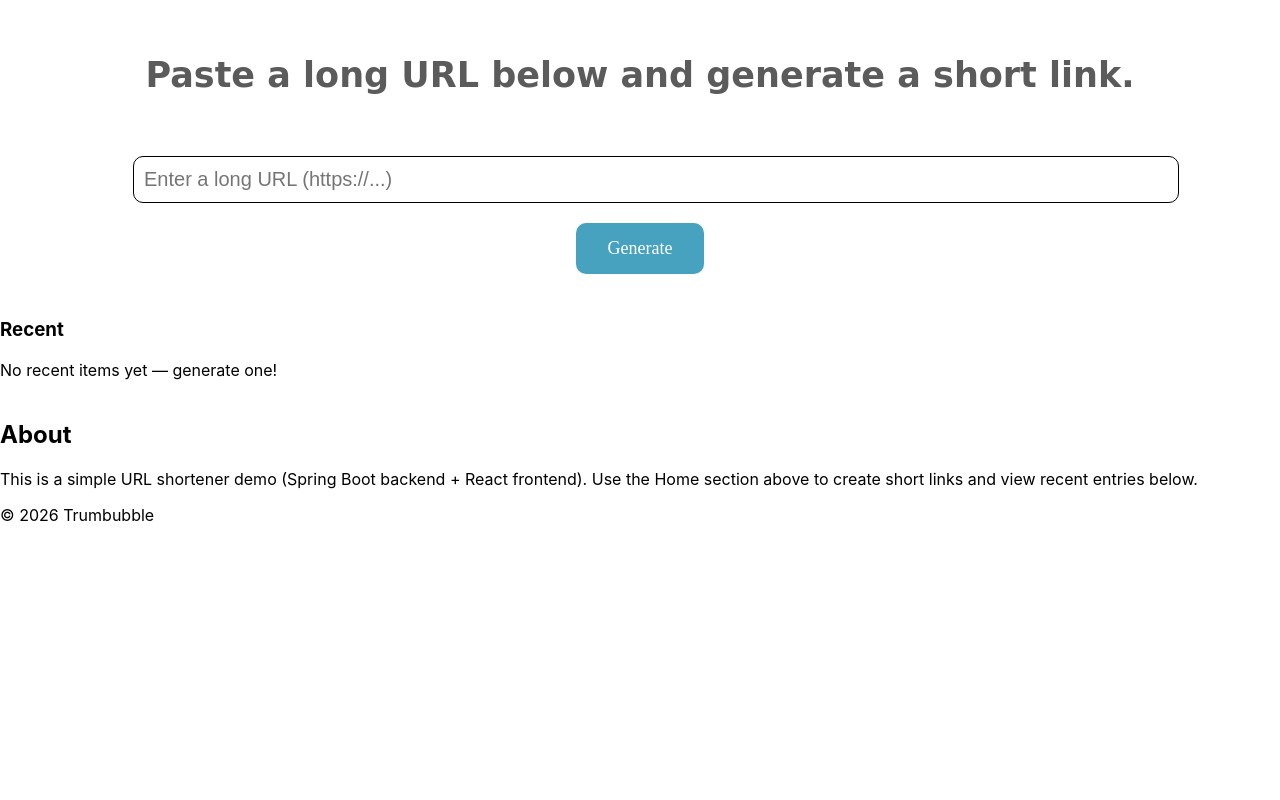
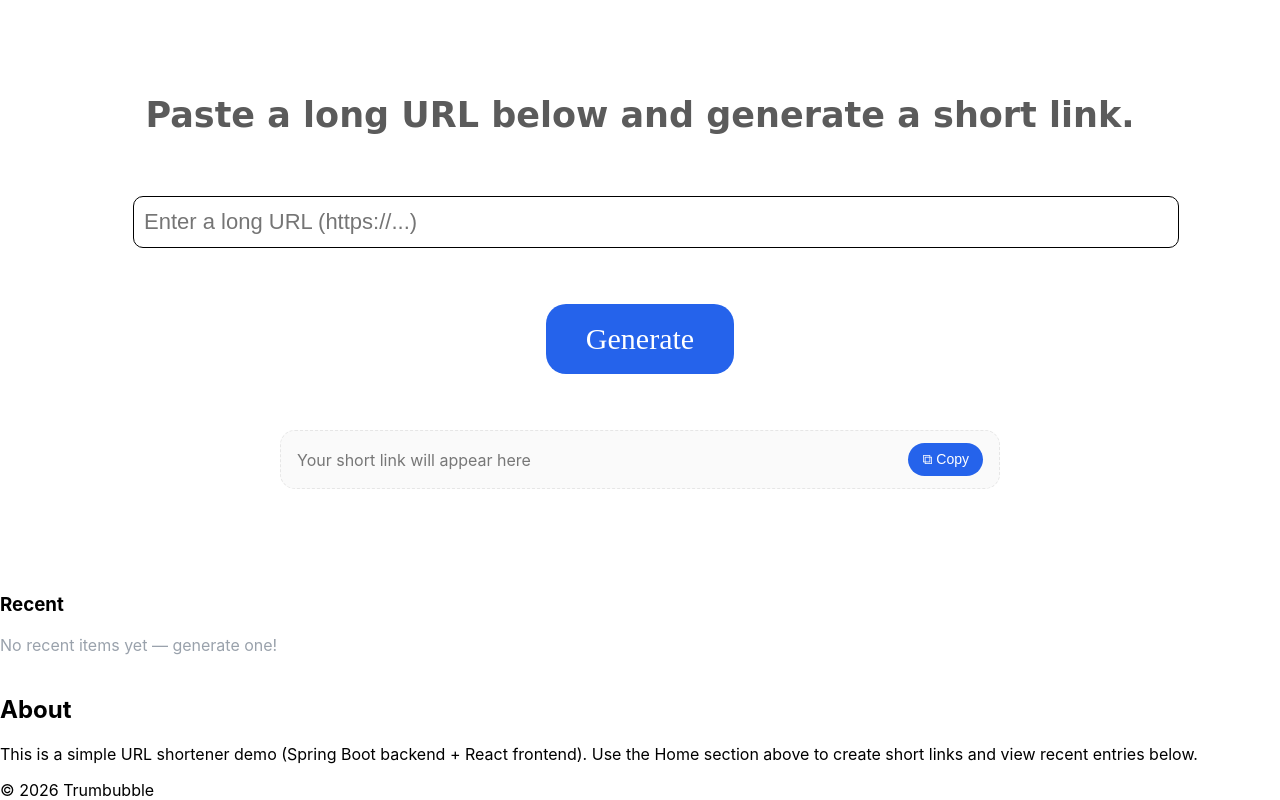
Before and after one commit to Trumbubble/URL-Shortener-Web, a React (Create React App) app in the folder frontend/: page / in a window 1280 px wide. Shown: the part 1158-1958 px from the top of the page. Before the commit the page ends 1683 px from the top, so only its background shows below. Built offline with nearby package versions, Linux system fonts and the light colour scheme.

Commit message:
Clean Up UI for Home and Shorten

```diff
--- a/frontend/src/App.css
+++ b/frontend/src/App.css
@@ -1,6 +1,8 @@
-.App {
-  text-align: center;
-}
+.App {text-align: center;}
+
+section {scroll-margin-top: 100px;}
+
+.App-link {color: #61dafb;}
 
 .App-header {
   background-color: #282c34;
@@ -11,10 +13,6 @@
   justify-content: center;
   font-size: calc(10px + 2vmin);
   color: white;
-}
-
-.App-link {
-  color: #61dafb;
 }
 
 .button {
@@ -35,17 +33,31 @@
 .result {
   display: flex;
   align-items: center;
-  gap: 0.75rem;
+  justify-content: space-between; /* push link left, button right */
+  gap: 1rem;
+  width: 100%;          /* take available width */
+  max-width: 720px;     /* wider = less truncation */
   padding: 0.75rem 1rem;
-  background: #f4f4f4;
-  border-radius: 12px;
-  box-shadow: 0 4px 10px rgba(0, 0, 0, 0.08);
-  max-width: 600px;
-  margin: 2rem auto;
+  margin-top: 1.25rem;
+  box-sizing: border-box;
+}
+
+.result.placeholder {
+  background: #fafafa;
+  border: 1px dashed #e6e6e6;
+  border-radius: 15px;
+  color: #777;
+}
+
+.result.active {
+  background: #f4f7fb;
+  box-shadow: 0 6px 14px rgba(20, 30, 60, 0.06);
+  border-radius: 15px;
+  border: 1px solid rgba(37,99,235,0.08);
 }
 
 .link {
-  flex: 1; /* link takes remaining space */
+  flex: 0.8;
   text-decoration: none;
   color: #2563eb;
   font-weight: 500;
@@ -53,6 +65,8 @@
   text-overflow: ellipsis;
   white-space: nowrap;
 }
+
+.muted {color: #9aa2ac;}
 
 .copy-button {
   background-color: #2563eb;
@@ -65,7 +79,25 @@
   transition: background 0.2s ease, transform 0.15s ease;
 }
 
+.generate-button {
+  background-color: #2563eb;
+  border-radius: 20px;
+  border: none;
+  color: white;
+  padding: 18px 40px;
+  font-size: 30px;
+  margin: 4px 2px;
+  cursor: pointer;
+  transition: background 0.2s ease, transform 0.15s ease;
+  font-family: "American Typewriter"
+}
+
 .copy-button:hover {
+  background-color: #1e40af;
+  transform: translateY(-1px);
+}
+
+.generate-button:hover {
   background-color: #1e40af;
   transform: translateY(-1px);
 }
@@ -107,13 +139,6 @@
   font-weight: thin;
 }
 
-.link {
-  color:#0000FF;
-  font-size: 20px;
-  font-family: "Times New Roman";
-  font-weight: thin;
-}
-
 .center {
   display: flex;
   justify-content: center;
@@ -141,8 +166,8 @@
   justify-content:center;
   width:2000px;
   max-width:80%;
-  height:25px;
-  font-size:20px;
+  height:30px;
+  font-size:22px;
   border-radius:10px;
   border:1px solid #000;
   margin-left: 2rem;
--- a/frontend/src/App.js
+++ b/frontend/src/App.js
@@ -197,7 +197,7 @@ function App() {
           />
         </div>
 
-        <br/> <hr/> <br/>
+        <br/> <hr/> <br/> <br/> <br/>
 
         <section ref={shortRef} id="shorten">
 
@@ -213,20 +213,25 @@ function App() {
               placeholder="Enter a long URL (https://...)"
               onKeyDown={(e) => { if (e.key === "Enter") generateUrl(); }}
               aria-label="Long URL"
-            />
-            <button className="button" onClick={generateUrl} disabled={loading}>
+            /> <br/>
+            <button className="generate-button" onClick={generateUrl} disabled={loading}>
               {loading ? "Generating…" : "Generate"}
             </button>
+
             <div className="h3">{status}</div>
-
-            {shortUrl && (
-              <div className="result">
-                <a href={shortUrl} target="_blank" rel="noreferrer" className="link">{shortUrl}</a>
-                <button className="copy-button" onClick={() => copyToClipboard(shortUrl)}>⧉ Copy</button>
-              </div>
-            )}
+            {/* ALWAYS render the result container so space is reserved */}
+            <div className={`result ${shortUrl ? "active" : "placeholder"}`}>
+              {shortUrl ? (<>
+                  <a href={shortUrl} target="_blank" rel="noreferrer" className="link"> {shortUrl} </a>
+                  <button className="copy-button" onClick={() => copyToClipboard(shortUrl)}>⧉ Copy</button>
+                </>) : (<>
+                  <span>Your short link will appear here</span>
+                  <button className="copy-button" disabled>⧉ Copy</button>
+                </>)}
+            </div>
           </div>
 
+          <br/><br/><br/><br/>
 
           <h3 style={{ marginTop: 24 }}>Recent</h3>
           <RecentTable />
```
